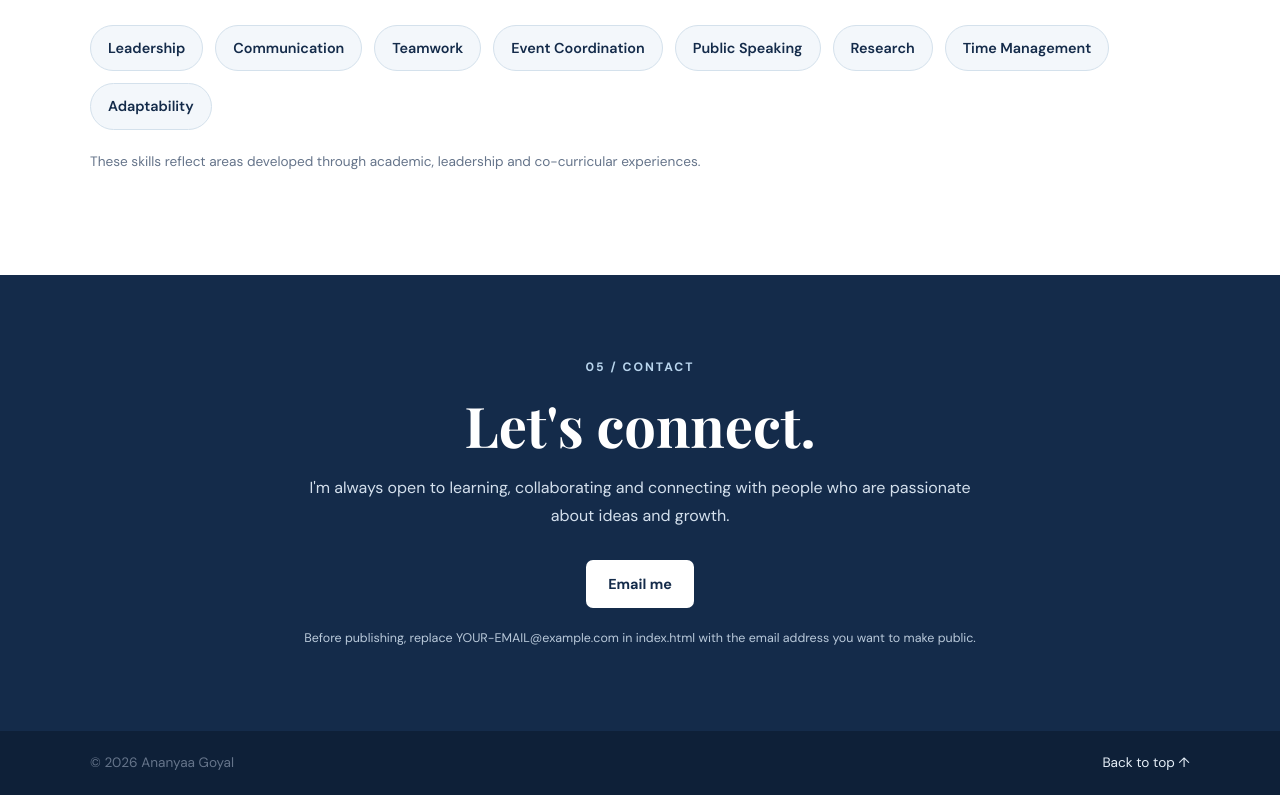
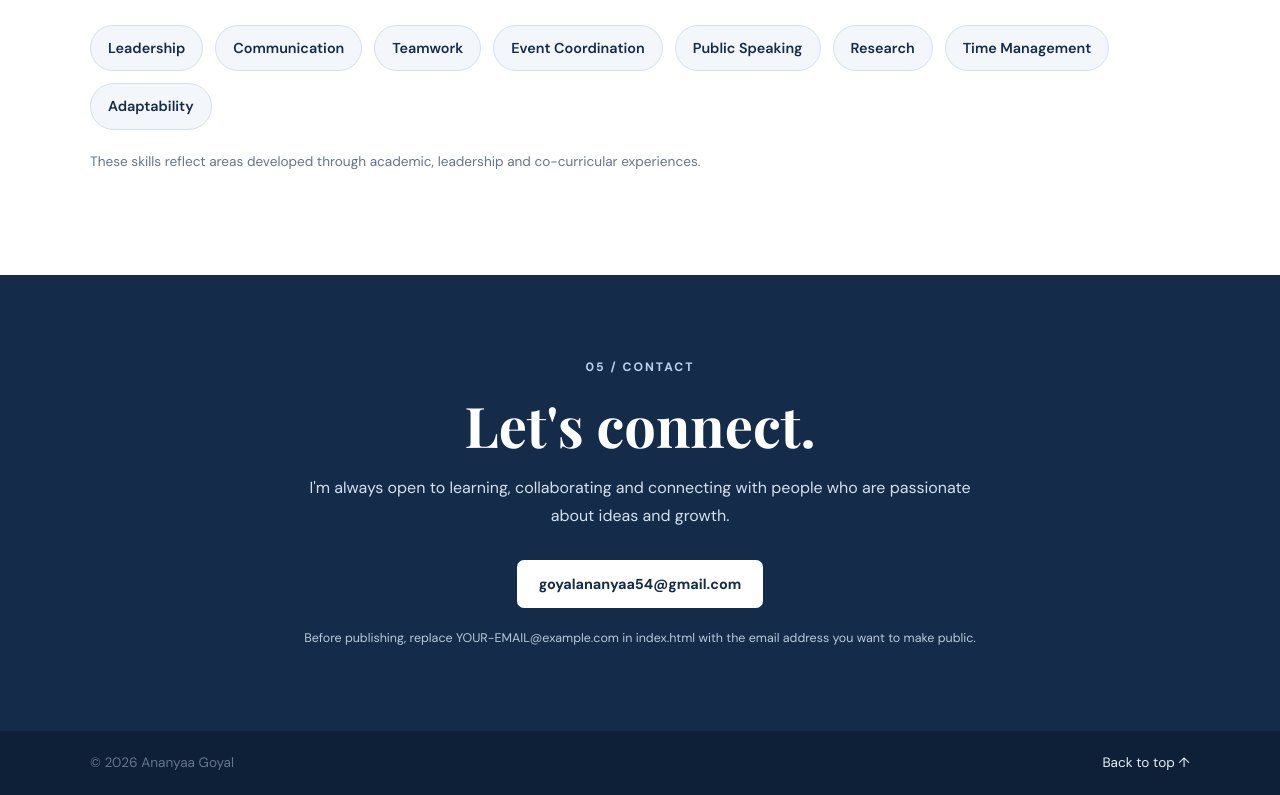
Before and after one commit to goyalananyaa54-tech/resume-website, a plain HTML site: page index.html in a window 1280 px wide. Shown: the part 2792-3587 px from the top of the page. Drawn offline with nearby package versions, Linux system fonts and the light colour scheme.

Commit message:
Update index.html

```diff
--- a/index.html
+++ b/index.html
@@ -135,7 +135,10 @@
         <h2>Let's connect.</h2>
         <p>I'm always open to learning, collaborating and connecting with people who are passionate about ideas and growth.</p>
         <!-- Replace the placeholder below with your preferred public email address before publishing. -->
-        <a class="button button-light" href="mailto:YOUR-EMAIL@example.com">Email me</a>
+       <a class="button button-light"
+   href="mailto:goyalananyaa54@gmail.com">
+   goyalananyaa54@gmail.com
+</a>
         <p class="contact-note">Before publishing, replace YOUR-EMAIL@example.com in index.html with the email address you want to make public.</p>
       </div>
     </section>
```
